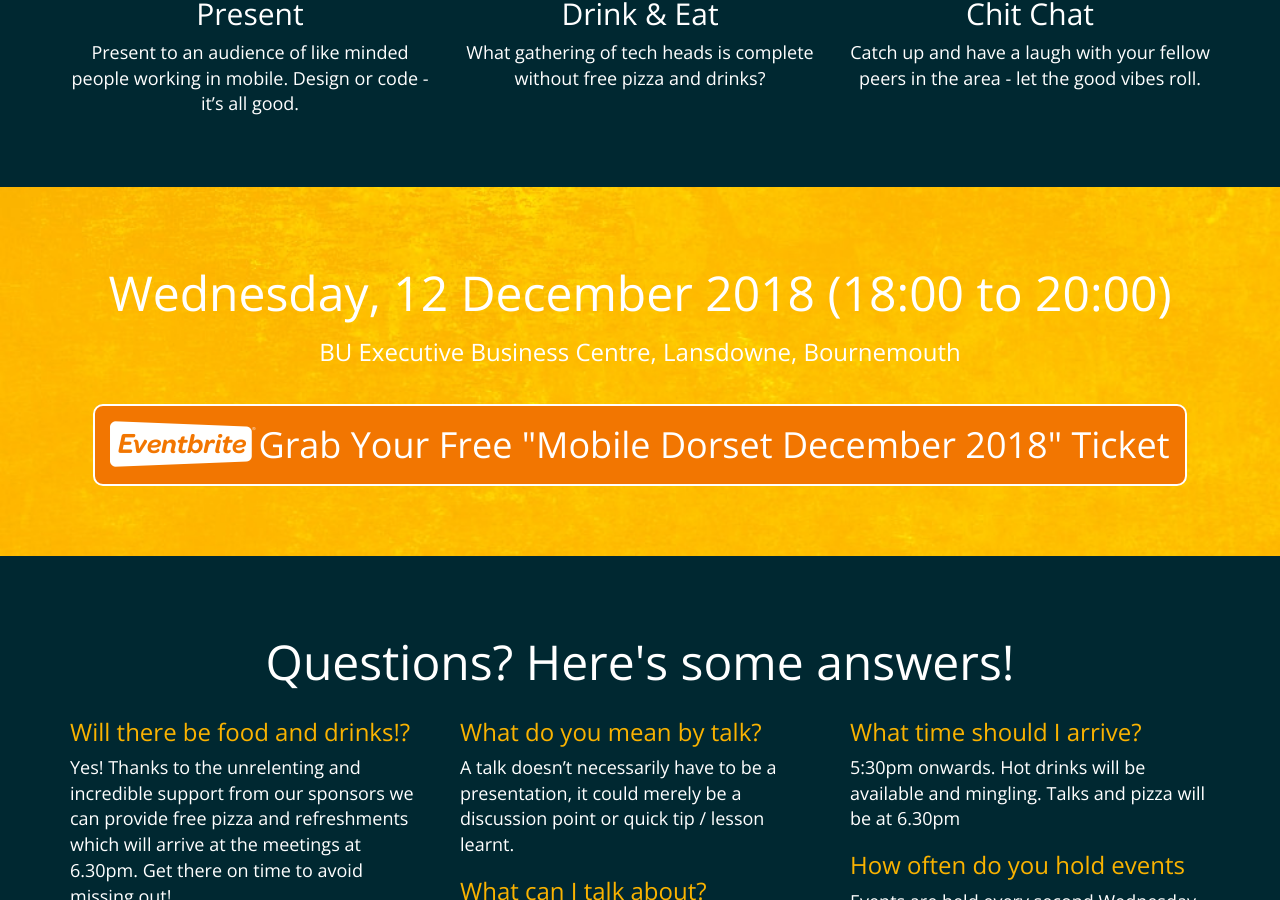
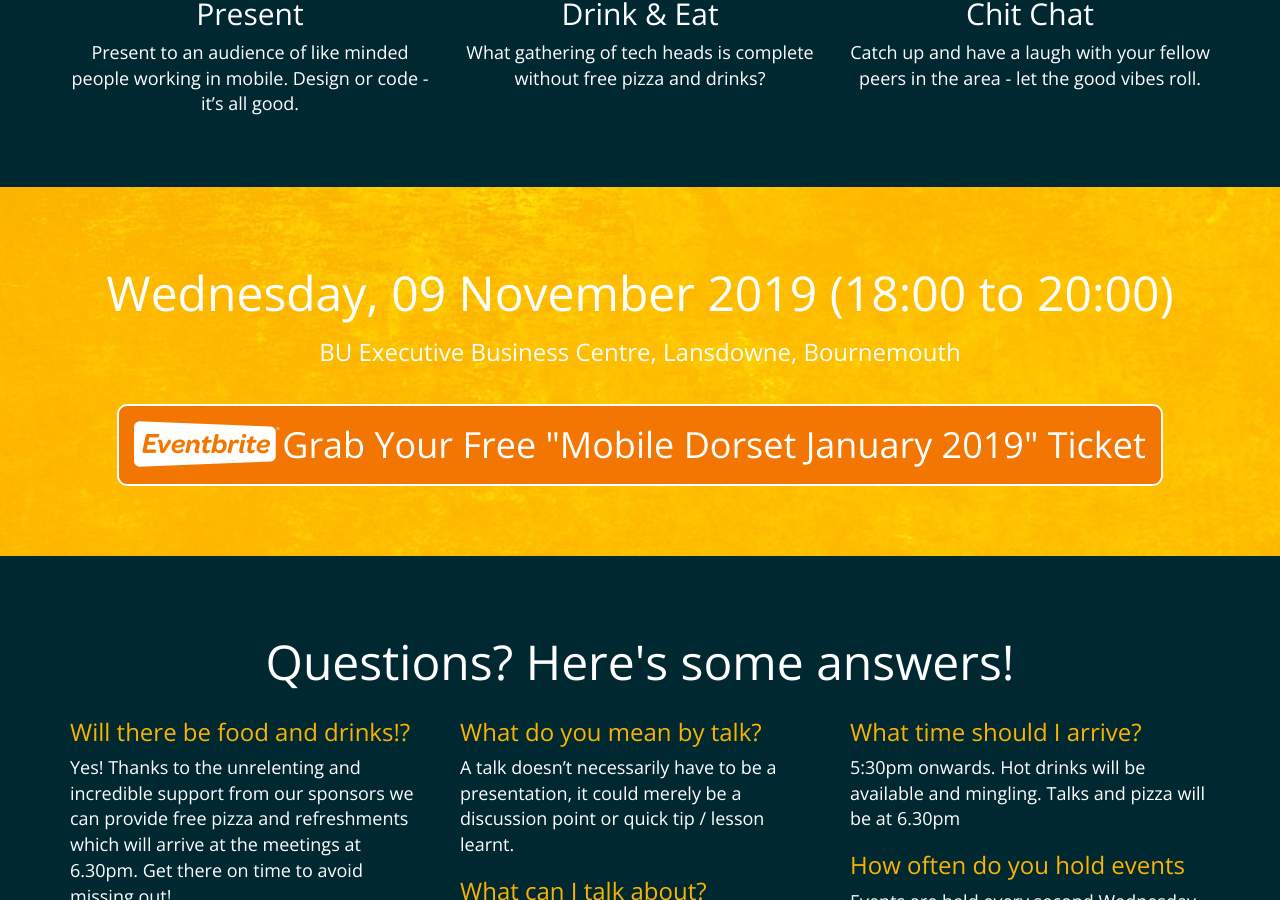
Before and after one commit to MobileDorset/mobiledorset.github.io, a Jekyll site: the page built from index.html, in a window 1280 px wide and 900 px high, scrolled down 971 px. Built offline with Jekyll 4.4.1, drawn with Linux system fonts in a browser that asks for light colours.

Commit message:
Updated events to feature january 2019

```diff
--- a/_data/events.yml
+++ b/_data/events.yml
@@ -1,8 +1,4 @@
-- name: Mobile Dorset November 2018
-  datetime:	Wednesday, 14 November 2018 (18:00 to 20:00)
-  url: https://md-nov-18.eventbrite.co.uk/
+- name: Mobile Dorset January 2019
+  datetime:	Wednesday, 09 November 2019 (18:00 to 20:00)
+  url: https://md-jan-19.eventbrite.co.uk/
   location: BU Executive Business Centre, Lansdowne, Bournemouth
-- name: Mobile Dorset December 2018
-  datetime: Wednesday, 12 December 2018 (18:00 to 20:00)
-  url: https://md-dec-18.eventbrite.co.uk/
-  location: BU Executive Business Centre, Lansdowne, Bournemouth
```
